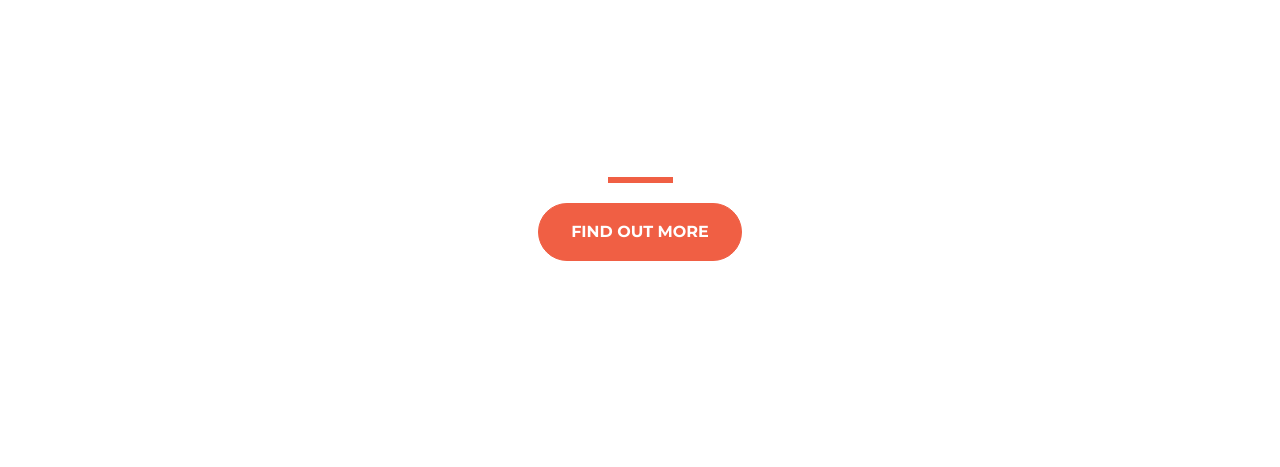
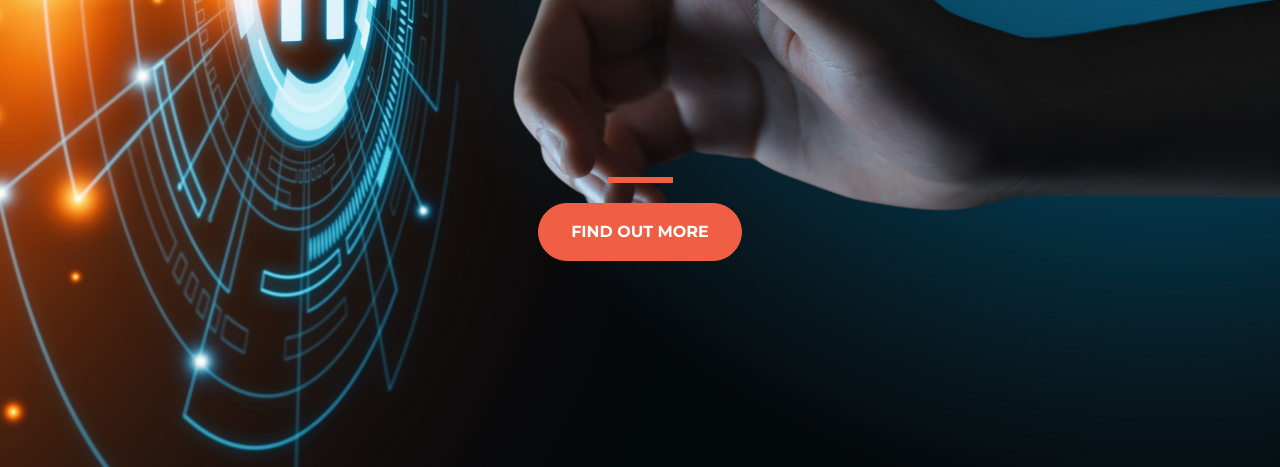
Before and after one commit to BendibHafed/home-automation-system, a plain HTML site: page index.html in a window 1280 px wide. Shown: the part 333-800 px from the top of the page. Drawn offline with nearby package versions, Linux system fonts and the light colour scheme.

Commit message:
Update style.css

```diff
--- a/style.css
+++ b/style.css
@@ -3,7 +3,7 @@ body, html {
      height: 100%;
      font-family: 'Montserrat', ubuntu;
 
-     background: url(materials/smart_home_wall.jpg) no-repeat center center fixed;
+     background: url(smart_home_wall.jpg) no-repeat center center fixed;
      -webkit-background-size: cover;
      -moz-background-size: cover;
      -o-background-size: cover;
```
